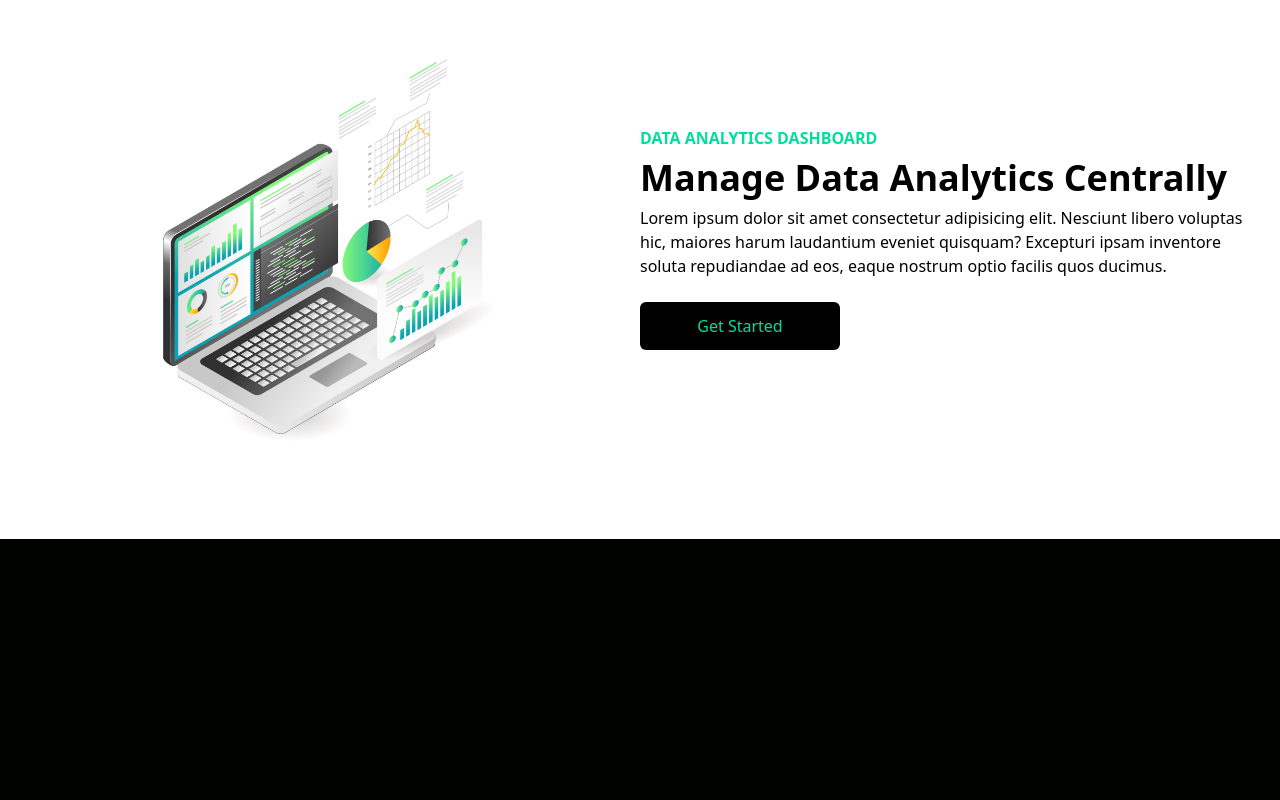
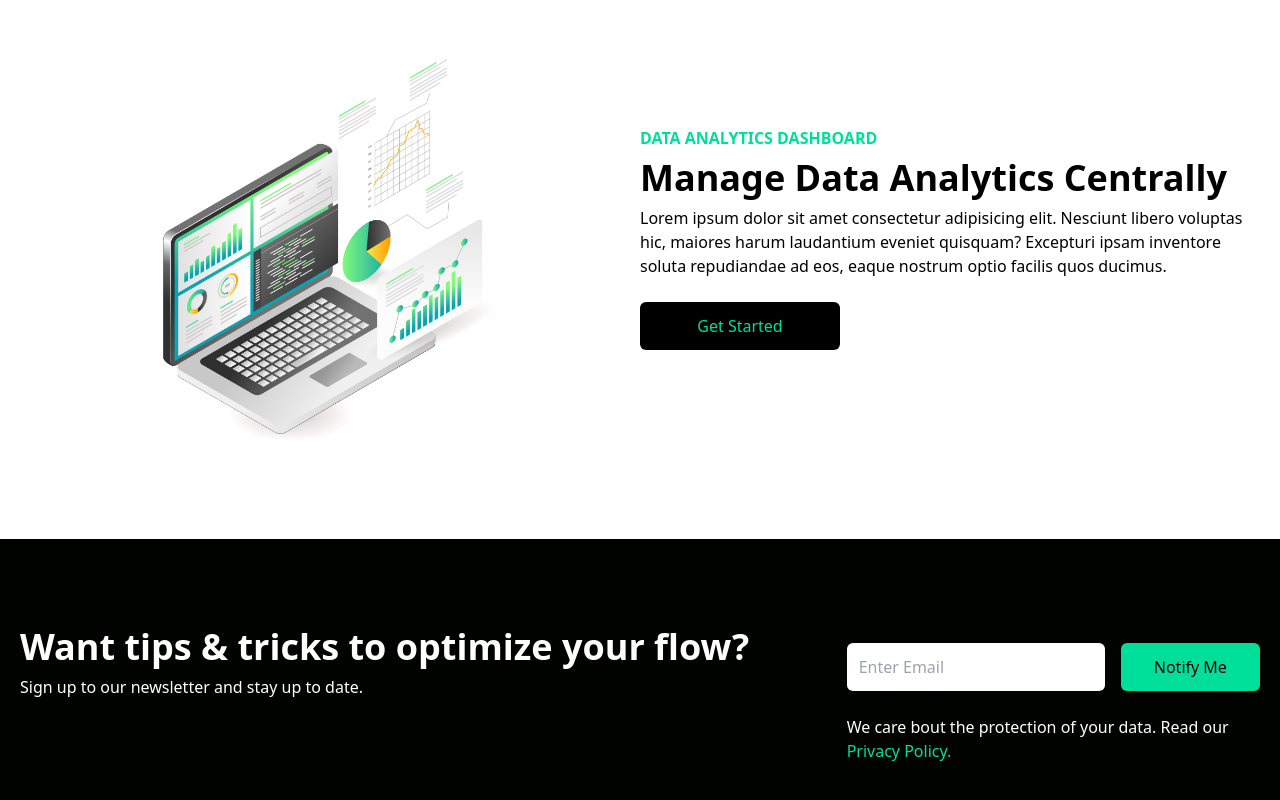
Before and after one commit to busari-mcode/data-finance-app, a React (Create React App) app: page / in a window 1280 px wide. Shown: the part 838-1638 px from the top of the page. Before the commit the page ends 1377 px from the top, so only its background shows below. Built offline with nearby package versions, Linux system fonts and the light colour scheme.

Commit message:
new changes

```diff
--- a/src/App.js
+++ b/src/App.js
@@ -2,6 +2,7 @@
 import Navbar from "./components/Navbar";
 import Hero from "./components/Hero";
 import Analytics from "./components/Analytics";
+import Newsletter from "./components/Newsletter";
 
 function App() {
   return (
@@ -9,6 +10,7 @@
     <Navbar />
     <Hero />
     <Analytics />
+    <Newsletter />
     </>
   );
 }
--- /dev/null
+++ b/src/components/Newsletter.jsx
@@ -0,0 +1,23 @@
+import React from 'react'
+
+const Newsletter = () => {
+  return (
+    <div className='w-full py-16 text-white px-4'>
+        <div className='max-w-[1240px] mx-auto grid lg:grid-cols-3'>
+            <div className='lg:col-span-2 my-4'>
+                <h1 className='md:text-4xl sm:text-3xl text-2xl font-bold py-2'>Want tips & tricks to optimize your flow?</h1>
+                <p>Sign up to our newsletter and stay up to date.</p>
+            </div>
+            <div className='my-4'>
+                <div className='flex flex-col sm:flex-row items-center justify-between w-full'>
+                    <input className='p-3 w-full rounded-md text-black' type='email' placeholder='Enter Email' />
+                    <button className='bg-[#00df9a] text-black rounded-md font-medium w-[200px] ml-4 my-6 px-6 py-3'>Notify Me</button>
+                </div>
+                <p>We care bout the protection of your data. Read our <span className='text-[#00df9a]'>Privacy Policy.</span></p>
+            </div>
+        </div>
+    </div>
+  )
+}
+
+export default Newsletter
```
